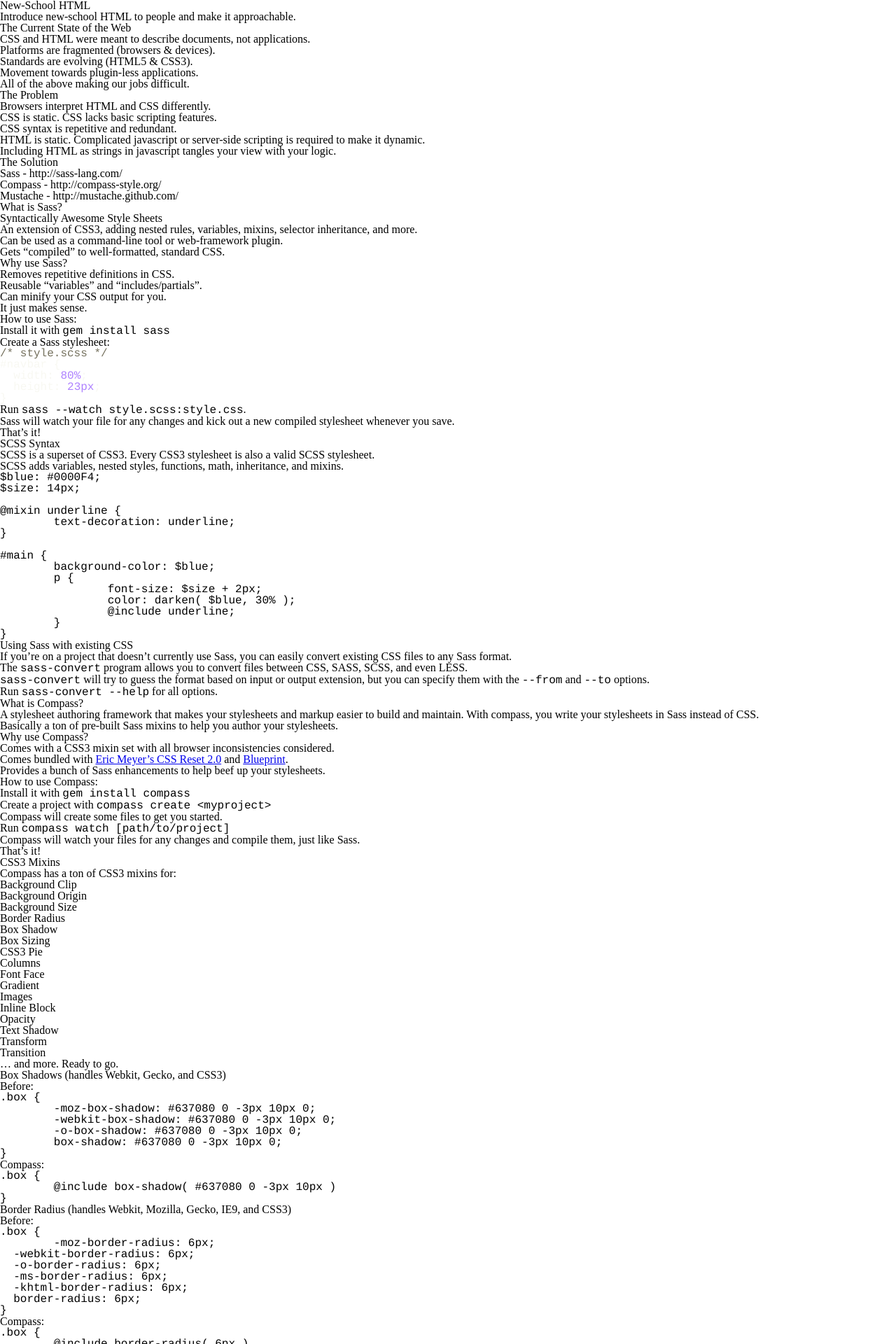
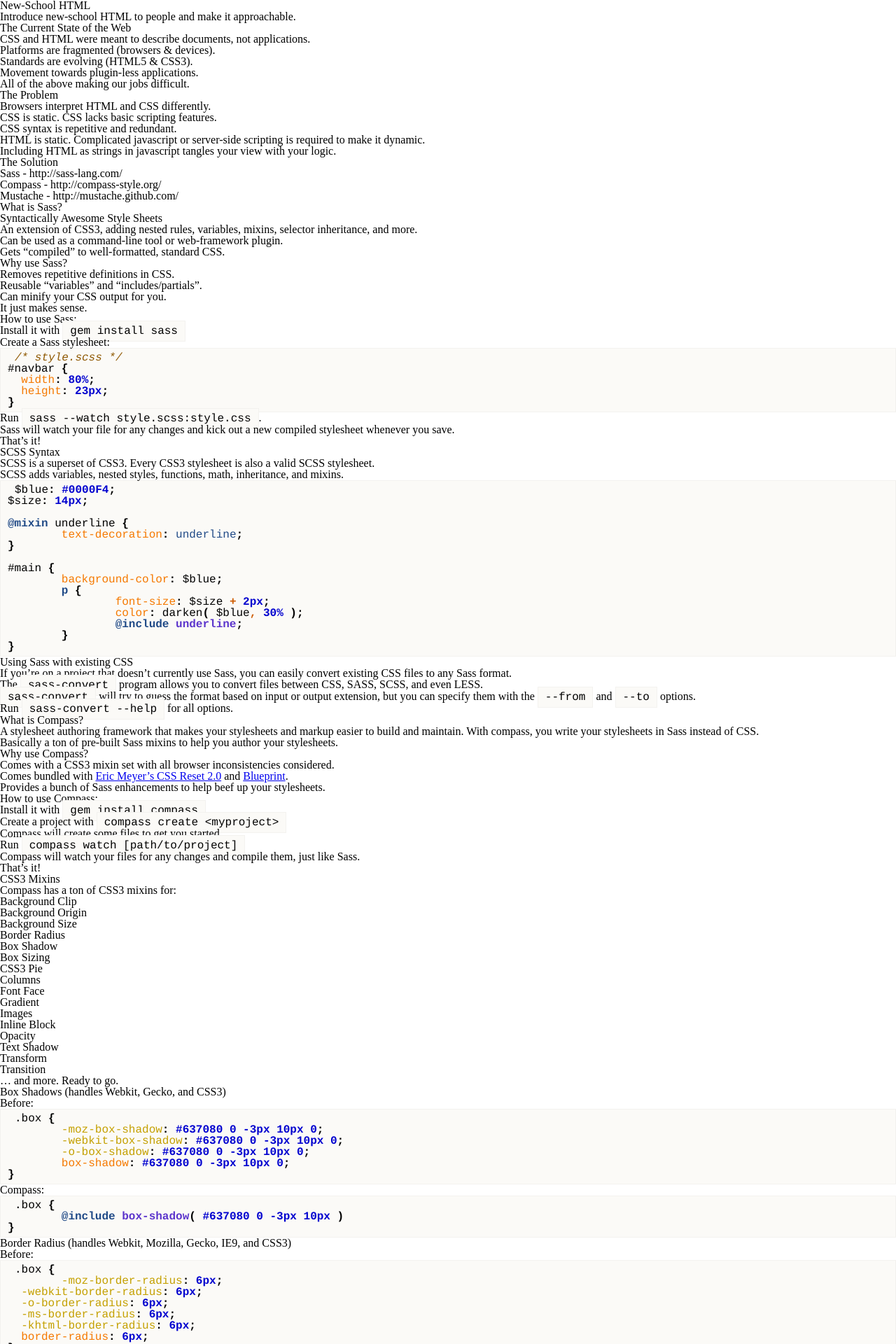
Before and after one commit to SFCRD/sfcrd.github.com, a Jekyll site: the page built from _posts/2011-06-09-new-school-html.md, in a window 1280 px wide. Shown: the top 1920 px of the page at 70% size. Built offline with Jekyll 4.4.1, drawn with Linux system fonts in a browser that asks for light colours; Markdown is read by kramdown in place of the engine named in the settings; some of the changed text lies outside the part shown.

Commit message:
pygments styling

```diff
--- a/_posts/2011-06-09-new-school-html.md
+++ b/_posts/2011-06-09-new-school-html.md
@@ -51,13 +51,13 @@ Introduce new-school HTML to people and make it approachable.
 
 - Create a Sass stylesheet:
 
-~~~~ scss
+{% highlight scss %}
 /* style.scss */
 #navbar {
   width: 80%;
   height: 23px;
 }
-~~~~
+{% endhighlight %}
 
 - Run `sass --watch style.scss:style.css`.
 
@@ -71,7 +71,7 @@ Sass will watch your file for any changes and kick out a new compiled stylesheet
 
 - SCSS adds variables, nested styles, functions, math, inheritance, and mixins.
 
-~~~~
+{% highlight scss %}
 $blue: #0000F4;
 $size: 14px;
 
@@ -87,7 +87,7 @@ $size: 14px;
 		@include underline;
 	}
 }
-~~~~
+{% endhighlight %}
 
 ### Using Sass with existing CSS
 
@@ -154,28 +154,28 @@ Compass has a ton of CSS3 mixins for:
 
 Before:
 
-~~~~
+{% highlight scss %}
 .box {
 	-moz-box-shadow: #637080 0 -3px 10px 0;
 	-webkit-box-shadow: #637080 0 -3px 10px 0;
 	-o-box-shadow: #637080 0 -3px 10px 0;
 	box-shadow: #637080 0 -3px 10px 0;
 }
-~~~~
+{% endhighlight %}
 
 Compass:
 
-~~~~
+{% highlight scss %}
 .box {
 	@include box-shadow( #637080 0 -3px 10px )
 }
-~~~~
+{% endhighlight %}
 
 #### Border Radius (handles Webkit, Mozilla, Gecko, IE9, and CSS3)
 
 Before:
 
-~~~~
+{% highlight scss %}
 .box {
 	-moz-border-radius: 6px;
   -webkit-border-radius: 6px;
@@ -184,27 +184,27 @@ Before:
   -khtml-border-radius: 6px;
   border-radius: 6px;
 }
-~~~~
+{% endhighlight %}
 
 Compass:
 
-~~~~
+{% highlight scss %}
 .box {
 	@include border-radius( 6px )
 }
-~~~~
+{% endhighlight %}
 
 #### Functions
 
 Compass provides a bunch of useful Sass functions, like `image-height`, which can read in an image and provide the dimensions for you in your stylesheet. No more measuring!
 
-~~~~
+{% highlight scss %}
 .profile {
 	$img: "avatar.jpg"
 	width: image-width( $img )
 	height: image-height( $img )
 }
-~~~~
+{% endhighlight %}
 
 ## What is Mustache.js?
 
@@ -224,33 +224,33 @@ Compass provides a bunch of useful Sass functions, like `image-height`, which ca
 
 A Mustache template ...
 
-~~~~xml
+{% highlight html %}
 <div>
 	<h1>Hello, {{name}}!</h1>
 	<h2>You have {{points}} points.</h2>
 </div>
-~~~~
+{% endhighlight %}
 
 ... plus **data** ...
 
-~~~~javascript
+{% highlight js %}
 var user = { name : 'Larissa', points : 5000 };
-~~~~
+{% endhighlight %}
 
 ... equals some good lookin' markup:
 
-~~~~xml
+{% highlight html %}
 <div>
 	<h1>Hello, Larissa!</h1>
 	<h2>You have 5000 points.</h2>
 </div>
-~~~~
+{% endhighlight %}
 
 ### How would you have done that without Templating?
 
 Probably like this:
 
-~~~~javascript
+{% highlight js %}
 var user = { name : 'Larissa', points : 5000 };
 
 var markup = "<div><h1>Hello, "
@@ -258,7 +258,7 @@ var markup = "<div><h1>Hello, "
 	+ "!</h1><h2>You have "
 	+ user.points
 	+ " points.</h2></div>";
-~~~~
+{% endhighlight %}
 
 But this puts HTML into your JavaScript as strings, and maintaining that is a real pain.
 
@@ -278,47 +278,47 @@ But this puts HTML into your JavaScript as strings, and maintaining that is a re
 
 Set up a template and a place to put your HTML:
 
-~~~~xml
+{% highlight html %}
 <script id="my-template" type="text/x-mustache-template">
 	<h1>{{message}}</h1>
 </script>
 
 <div id="target-div"></div>
-~~~~
+{% endhighlight %}
 
 Then interpolate javascript values into it:
 
-~~~~javascript
+{% highlight js %}
 var jsonData = { message: "Hello World!" };
 
 var myTemplate = $( '#my-template' ).text();
 
 $( '#target-div' ).html(Mustache.to_html(myTemplate, jsonData));
-~~~~
+{% endhighlight %}
 
 Mustache takes the properties from the data and puts it into your template.
 
-~~~~xml
+{% highlight html %}
 <div id="target-div">
 	<h1>Hello World!</h1>
 </div>
-~~~~
+{% endhighlight %}
 
 ### Iterating over collections
 
 Mustache has the ability to implicitly iterate over a collection it parses.
 
-~~~~xml
+{% highlight html %}
 <script id="my-template" type="text/x-mustache-template">
 	{{#peeps}}
 	<div>Hello, {{name}}!</div>
 	{{/peeps}}
 </script>
-~~~~
+{% endhighlight %}
 
 The data model has a `peeps` field with an array of objects.
 
-~~~~javascript
+{% highlight js %}
 var jsonData = { peeps : [
 	{ name : "Alice" },
 	{ name : "Bob" },
@@ -328,17 +328,17 @@ var jsonData = { peeps : [
 var myTemplate = $( "#my-template" ).html( );
 
 $( "#target-div" ).html( Mustache.to_html( myTemplate, jsonData ) );
-~~~~
+{% endhighlight %}
 
 Each object will be passed to the iterator, so we can grab all of the names.
 
-~~~~html
+{% highlight html %}
 <div id="target-div">
     <div>Hello, Alice!</div>
     <div>Hello, Bob!</div>
     <div>Hello, Candice!</div>
 </div>
-~~~~
+{% endhighlight %}
 
 ## Conclusion
 
--- a/stylesheets/application.css
+++ b/stylesheets/application.css
@@ -1,3 +1,10 @@
 pre, code {
   font-family: courier;
+  background: #FBFAF7;
+  padding: 5px 10px;
+  border: 1px solid #F3F2EF;
 }
+pre > code {
+  background: transparent;
+  border: none;
+}
--- a/stylesheets/pygments.css
+++ b/stylesheets/pygments.css
@@ -1,59 +1,69 @@
-.hll { background-color: #49483e }
-.c { color: #75715e } /* Comment */
-.err { color: #960050; background-color: #1e0010 } /* Error */
-.k { color: #66d9ef } /* Keyword */
-.l { color: #ae81ff } /* Literal */
-.n { color: #f8f8f2 } /* Name */
-.o { color: #f92672 } /* Operator */
-.p { color: #f8f8f2 } /* Punctuation */
-.cm { color: #75715e } /* Comment.Multiline */
-.cp { color: #75715e } /* Comment.Preproc */
-.c1 { color: #75715e } /* Comment.Single */
-.cs { color: #75715e } /* Comment.Special */
-.ge { font-style: italic } /* Generic.Emph */
-.gs { font-weight: bold } /* Generic.Strong */
-.kc { color: #66d9ef } /* Keyword.Constant */
-.kd { color: #66d9ef } /* Keyword.Declaration */
-.kn { color: #f92672 } /* Keyword.Namespace */
-.kp { color: #66d9ef } /* Keyword.Pseudo */
-.kr { color: #66d9ef } /* Keyword.Reserved */
-.kt { color: #66d9ef } /* Keyword.Type */
-.ld { color: #e6db74 } /* Literal.Date */
-.m { color: #ae81ff } /* Literal.Number */
-.s { color: #e6db74 } /* Literal.String */
-.na { color: #a6e22e } /* Name.Attribute */
-.nb { color: #f8f8f2 } /* Name.Builtin */
-.nc { color: #a6e22e } /* Name.Class */
-.no { color: #66d9ef } /* Name.Constant */
-.nd { color: #a6e22e } /* Name.Decorator */
-.ni { color: #f8f8f2 } /* Name.Entity */
-.ne { color: #a6e22e } /* Name.Exception */
-.nf { color: #a6e22e } /* Name.Function */
-.nl { color: #f8f8f2 } /* Name.Label */
-.nn { color: #f8f8f2 } /* Name.Namespace */
-.nx { color: #a6e22e } /* Name.Other */
-.py { color: #f8f8f2 } /* Name.Property */
-.nt { color: #f92672 } /* Name.Tag */
-.nv { color: #f8f8f2 } /* Name.Variable */
-.ow { color: #f92672 } /* Operator.Word */
-.w { color: #f8f8f2 } /* Text.Whitespace */
-.mf { color: #ae81ff } /* Literal.Number.Float */
-.mh { color: #ae81ff } /* Literal.Number.Hex */
-.mi { color: #ae81ff } /* Literal.Number.Integer */
-.mo { color: #ae81ff } /* Literal.Number.Oct */
-.sb { color: #e6db74 } /* Literal.String.Backtick */
-.sc { color: #e6db74 } /* Literal.String.Char */
-.sd { color: #e6db74 } /* Literal.String.Doc */
-.s2 { color: #e6db74 } /* Literal.String.Double */
-.se { color: #ae81ff } /* Literal.String.Escape */
-.sh { color: #e6db74 } /* Literal.String.Heredoc */
-.si { color: #e6db74 } /* Literal.String.Interpol */
-.sx { color: #e6db74 } /* Literal.String.Other */
-.sr { color: #e6db74 } /* Literal.String.Regex */
-.s1 { color: #e6db74 } /* Literal.String.Single */
-.ss { color: #e6db74 } /* Literal.String.Symbol */
-.bp { color: #f8f8f2 } /* Name.Builtin.Pseudo */
-.vc { color: #f8f8f2 } /* Name.Variable.Class */
-.vg { color: #f8f8f2 } /* Name.Variable.Global */
-.vi { color: #f8f8f2 } /* Name.Variable.Instance */
-.il { color: #ae81ff } /* Literal.Number.Integer.Long */
+.hll { background-color: #ffffcc }
+.c { color: #8f5902; font-style: italic } /* Comment */
+.err { color: #a40000; border: 1px solid #ef2929 } /* Error */
+.g { color: #000000 } /* Generic */
+.k { color: #204a87; font-weight: bold } /* Keyword */
+.l { color: #000000 } /* Literal */
+.n { color: #000000 } /* Name */
+.o { color: #ce5c00; font-weight: bold } /* Operator */
+.x { color: #000000 } /* Other */
+.p { color: #000000; font-weight: bold } /* Punctuation */
+.cm { color: #8f5902; font-style: italic } /* Comment.Multiline */
+.cp { color: #8f5902; font-style: italic } /* Comment.Preproc */
+.c1 { color: #8f5902; font-style: italic } /* Comment.Single */
+.cs { color: #8f5902; font-style: italic } /* Comment.Special */
+.gd { color: #a40000 } /* Generic.Deleted */
+.ge { color: #000000; font-style: italic } /* Generic.Emph */
+.gr { color: #ef2929 } /* Generic.Error */
+.gh { color: #000080; font-weight: bold } /* Generic.Heading */
+.gi { color: #00A000 } /* Generic.Inserted */
+.go { color: #000000; font-style: italic } /* Generic.Output */
+.gp { color: #8f5902 } /* Generic.Prompt */
+.gs { color: #000000; font-weight: bold } /* Generic.Strong */
+.gu { color: #800080; font-weight: bold } /* Generic.Subheading */
+.gt { color: #a40000; font-weight: bold } /* Generic.Traceback */
+.kc { color: #204a87; font-weight: bold } /* Keyword.Constant */
+.kd { color: #204a87; font-weight: bold } /* Keyword.Declaration */
+.kn { color: #204a87; font-weight: bold } /* Keyword.Namespace */
+.kp { color: #204a87; font-weight: bold } /* Keyword.Pseudo */
+.kr { color: #204a87; font-weight: bold } /* Keyword.Reserved */
+.kt { color: #204a87; font-weight: bold } /* Keyword.Type */
+.ld { color: #000000 } /* Literal.Date */
+.m { color: #0000cf; font-weight: bold } /* Literal.Number */
+.s { color: #4e9a06 } /* Literal.String */
+.na { color: #c4a000 } /* Name.Attribute */
+.nb { color: #204a87 } /* Name.Builtin */
+.nc { color: #000000 } /* Name.Class */
+.no { color: #000000 } /* Name.Constant */
+.nd { color: #5c35cc; font-weight: bold } /* Name.Decorator */
+.ni { color: #ce5c00 } /* Name.Entity */
+.ne { color: #cc0000; font-weight: bold } /* Name.Exception */
+.nf { color: #000000 } /* Name.Function */
+.nl { color: #f57900 } /* Name.Label */
+.nn { color: #000000 } /* Name.Namespace */
+.nx { color: #000000 } /* Name.Other */
+.py { color: #000000 } /* Name.Property */
+.nt { color: #204a87; font-weight: bold } /* Name.Tag */
+.nv { color: #000000 } /* Name.Variable */
+.ow { color: #204a87; font-weight: bold } /* Operator.Word */
+.w { color: #f8f8f8; text-decoration: underline } /* Text.Whitespace */
+.mf { color: #0000cf; font-weight: bold } /* Literal.Number.Float */
+.mh { color: #0000cf; font-weight: bold } /* Literal.Number.Hex */
+.mi { color: #0000cf; font-weight: bold } /* Literal.Number.Integer */
+.mo { color: #0000cf; font-weight: bold } /* Literal.Number.Oct */
+.sb { color: #4e9a06 } /* Literal.String.Backtick */
+.sc { color: #4e9a06 } /* Literal.String.Char */
+.sd { color: #8f5902; font-style: italic } /* Literal.String.Doc */
+.s2 { color: #4e9a06 } /* Literal.String.Double */
+.se { color: #4e9a06 } /* Literal.String.Escape */
+.sh { color: #4e9a06 } /* Literal.String.Heredoc */
+.si { color: #4e9a06 } /* Literal.String.Interpol */
+.sx { color: #4e9a06 } /* Literal.String.Other */
+.sr { color: #4e9a06 } /* Literal.String.Regex */
+.s1 { color: #4e9a06 } /* Literal.String.Single */
+.ss { color: #4e9a06 } /* Literal.String.Symbol */
+.bp { color: #3465a4 } /* Name.Builtin.Pseudo */
+.vc { color: #000000 } /* Name.Variable.Class */
+.vg { color: #000000 } /* Name.Variable.Global */
+.vi { color: #000000 } /* Name.Variable.Instance */
+.il { color: #0000cf; font-weight: bold } /* Literal.Number.Integer.Long */
```
